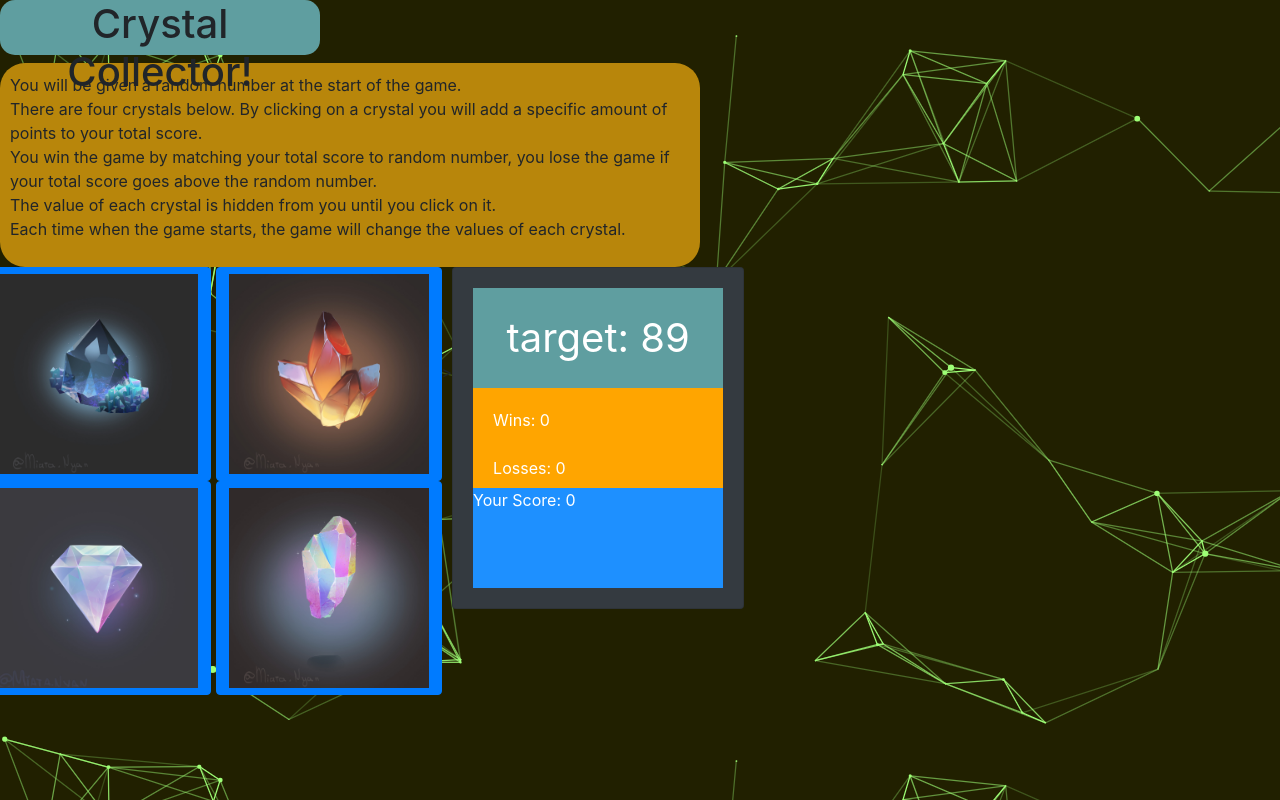
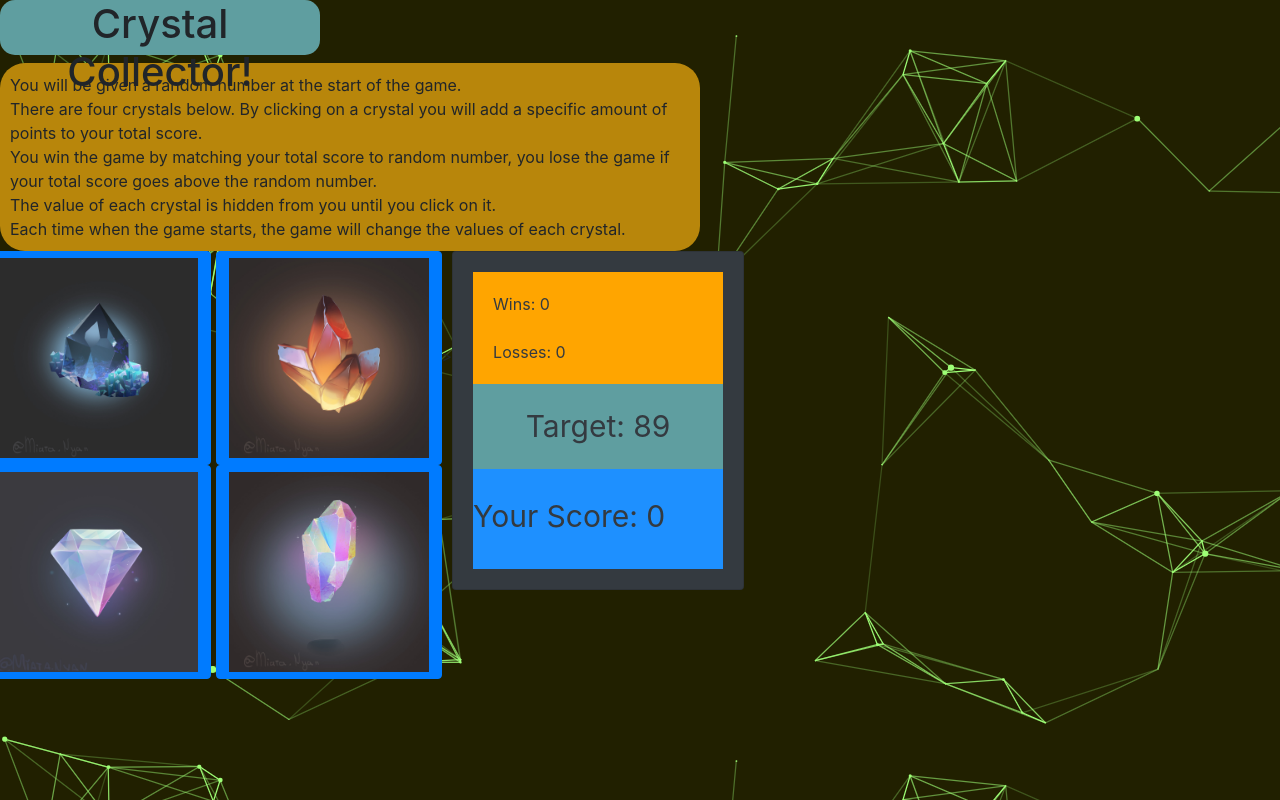
Before and after one commit to DarkCypher777/unit-4-game, a plain HTML site: page index.html in a window 1280 px wide. Drawn offline with nearby package versions, Linux system fonts and the light colour scheme.

Commit message:
initial site files

```diff
--- a/assets/css/style.css
+++ b/assets/css/style.css
@@ -1,4 +1,3 @@
-
 body {
     background-image: url("../../assets/images/wallpaper.png");
     background-position: top left;
@@ -23,8 +22,8 @@ h1 {
 #computer-number {
     background-color: cadetblue;
     width: 250px;
-    height: 100px;
-    font-size: 40px;
+    height: auto;
+    font-size: 30px;
     text-align: center;
     padding: 20px;
 }
@@ -32,7 +31,7 @@ h1 {
 #win-losses {
     background-color: orange;
     width: 250px;
-    height: 100px;
+    height: auto;
     padding: 20px;
 }
 
@@ -40,6 +39,7 @@ h1 {
     background-color: dodgerblue;
     width: 250px;
     height: 100px;
-    text-align: left;
-
+    font-size: 30px;
+    margin: 0%;
+    padding-top: 10%;
 }
--- a/assets/javascript/game.js
+++ b/assets/javascript/game.js
@@ -13,15 +13,13 @@
 // 10. Play again?
 
 
-// Javascript Process
-
 $(document).ready(function () {
 
     // Varibles
 
-    var crystalNumber1 = Math.floor(Math.random() * 12) + 1;
-    var crystalNumber2 = Math.floor(Math.random() * 12) + 1;
-    var crystalNumber3 = Math.floor(Math.random() * 12) + 1;
+    var crystalNumber1 = Math.floor(Math.random() * 5) + 1;
+    var crystalNumber2 = Math.floor(Math.random() * 6) + 1;
+    var crystalNumber3 = Math.floor(Math.random() * 10) + 1;
     var crystalNumber4 = Math.floor(Math.random() * 12) + 1;
 
     $("#crystal1").val(crystalNumber1)
@@ -36,13 +34,12 @@ $(document).ready(function () {
     var losses = 0;
 
     $("#user-score").text("Your Score: " + userScore);
-    $("#computer-number").text("target: " + gameNumber);
+    $("#computer-number").text("Target: " + gameNumber);
     $("#win").text("Wins: " + win);
     $("#losses").text("Losses: " + losses);
 
 
-    // console log
-    // console.log(crystalNumbers)
+    // Console log
     console.log(crystalNumber1)
     console.log(crystalNumber2)
     console.log(crystalNumber3)
@@ -51,7 +48,6 @@ $(document).ready(function () {
     console.log(userScore)
     console.log(win)
     console.log(losses)
-
 
     // Functions
 
@@ -76,7 +72,6 @@ $(document).ready(function () {
 
         var crystalValue = event.target.value
         userScore = userScore + crystalNumber2;
-
         $("#user-score").text("Your score: " + userScore);
 
         console.log(crystalNumber2)
--- a/index.html
+++ b/index.html
@@ -9,7 +9,6 @@
     <!-- bootstrap -->
     <link rel="stylesheet" href="https://stackpath.bootstrapcdn.com/bootstrap/4.3.1/css/bootstrap.min.css"
         integrity="sha384-ggOyR0iXCbMQv3Xipma34MD+dH/1fQ784/j6cY/iJTQUOhcWr7x9JvoRxT2MZw1T" crossorigin="anonymous">
-
 
     <!-- javascript and jquery -->
     <script src="https://code.jquery.com/jquery-3.3.1.slim.min.js"
@@ -34,7 +33,7 @@
 
     <!-- Rules -->
     <div class="rules">
-        <p>You will be given a random number at the start of the game.
+        You will be given a random number at the start of the game.
         <br>
         There are four crystals below. By clicking on a crystal you will add a specific amount of points to your
         total score.
@@ -45,7 +44,6 @@
         The value of each crystal is hidden from you until you click on it.
         <br>
         Each time when the game starts, the game will change the values of each crystal.
-        </p>
     </div>
 
     <!-- crystals Area -->
@@ -73,10 +71,8 @@
                 </div>
             </div>
             <div class="col-2.5">
-                <div class="card text-white bg-dark mb-3" style="width: 100%;">
+                <div class="card text-dark bg-dark mb-3" style="width: 100%;">
                     <div class="card-body">
-
-                        <div id="computer-number"></div>
 
                         <div id="win-losses">
 
@@ -85,6 +81,8 @@
                             <div id="losses"></div>
 
                         </div>
+
+                        <div id="computer-number"></div>
 
                         <div>
                             <div id="user-score"></div>
```
Lines whose indentation alone changed are shown as unchanged.
